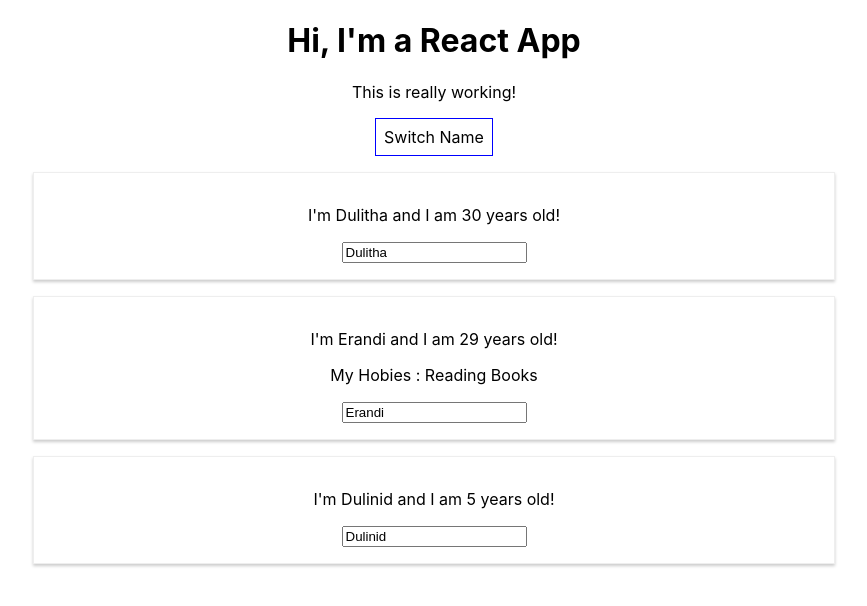
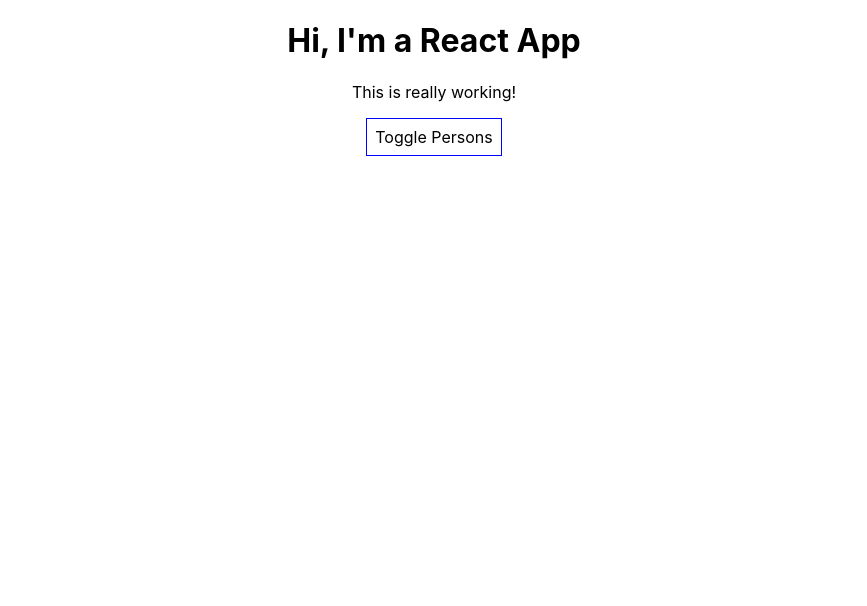
Before and after one commit to dulitharuvin/react-completeguide, a React (Create React App) app: page / in a window 1280 px wide. Shown: the top 606 px of the page, without its empty margins (206-1073 px from the left). Built offline with nearby package versions, Linux system fonts and the light colour scheme.

Commit message:
Handling dynamic conditional content with if else

```diff
--- a/src/App.js
+++ b/src/App.js
@@ -10,7 +10,8 @@
       { name: "Erandi", age: 29 },
       { name: "Dulinid", age: 5 }
     ],
-    otherState: "some other value"
+    otherState: "some other value",
+    showPersons: false
   };
 
   switchNameHandler = (newName) => {
@@ -35,6 +36,11 @@
     });
   }
 
+  togglePersonsHandler = () => {
+    const doesShow = this.state.showPersons;
+    this.setState({ showPersons: !doesShow });
+  }
+
   render() {
 
     const style = {
@@ -45,24 +51,34 @@
       cursor: 'pointer'
     }
 
+    let persons = null;
+
+    if (this.state.showPersons) {
+      persons = (
+        <div>
+          <Person
+            name={this.state.persons[0].name}
+            age={this.state.persons[0].age} />
+          <Person
+            name={this.state.persons[1].name}
+            age={this.state.persons[1].age}
+            click={this.switchNameHandler.bind(this, 'Dulitha!#')}
+            changed={this.nameChangedHandler}>My Hobies : Reading Books</Person>
+          <Person
+            name={this.state.persons[2].name}
+            age={this.state.persons[2].age} />
+        </div>
+      );
+    }
+
     return (
       <div className="App">
         <h1>Hi, I'm a React App</h1>
         <p>This is really working!</p>
         <button
           style={style}
-          onClick={() => this.switchNameHandler('Dulitha!!!')}>Switch Name</button>
-        <Person
-          name={this.state.persons[0].name}
-          age={this.state.persons[0].age} />
-        <Person
-          name={this.state.persons[1].name}
-          age={this.state.persons[1].age}
-          click={this.switchNameHandler.bind(this, 'Dulitha!#')}
-          changed={this.nameChangedHandler}>My Hobies : Reading Books</Person>
-        <Person
-          name={this.state.persons[2].name}
-          age={this.state.persons[2].age} />
+          onClick={this.togglePersonsHandler}>Toggle Persons</button>
+        {persons}
       </div>
     );
     // return React.createElement('div', {className: 'App'}, React.createElement('h1', null, 'Hi, I\'m a React App!!!'));
```
